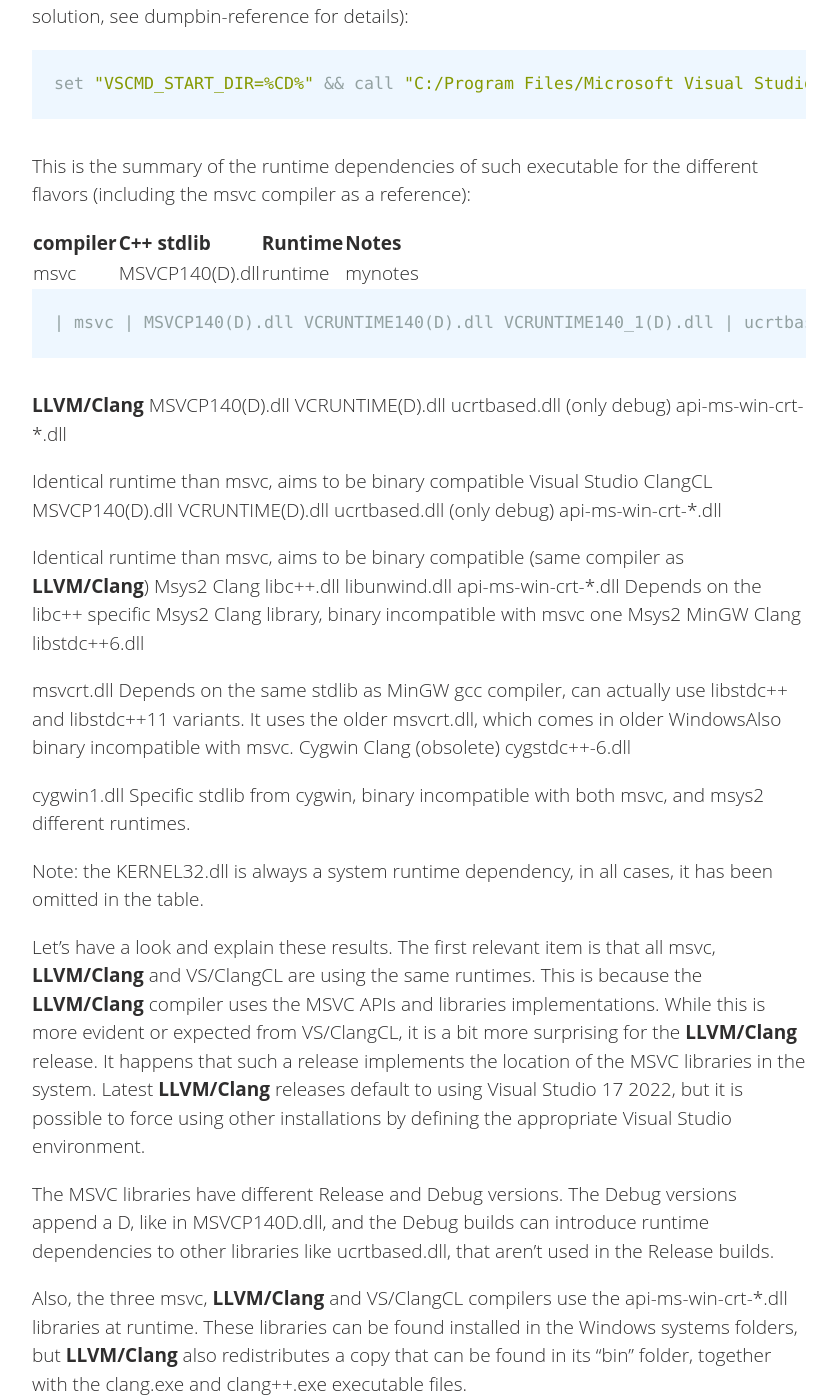
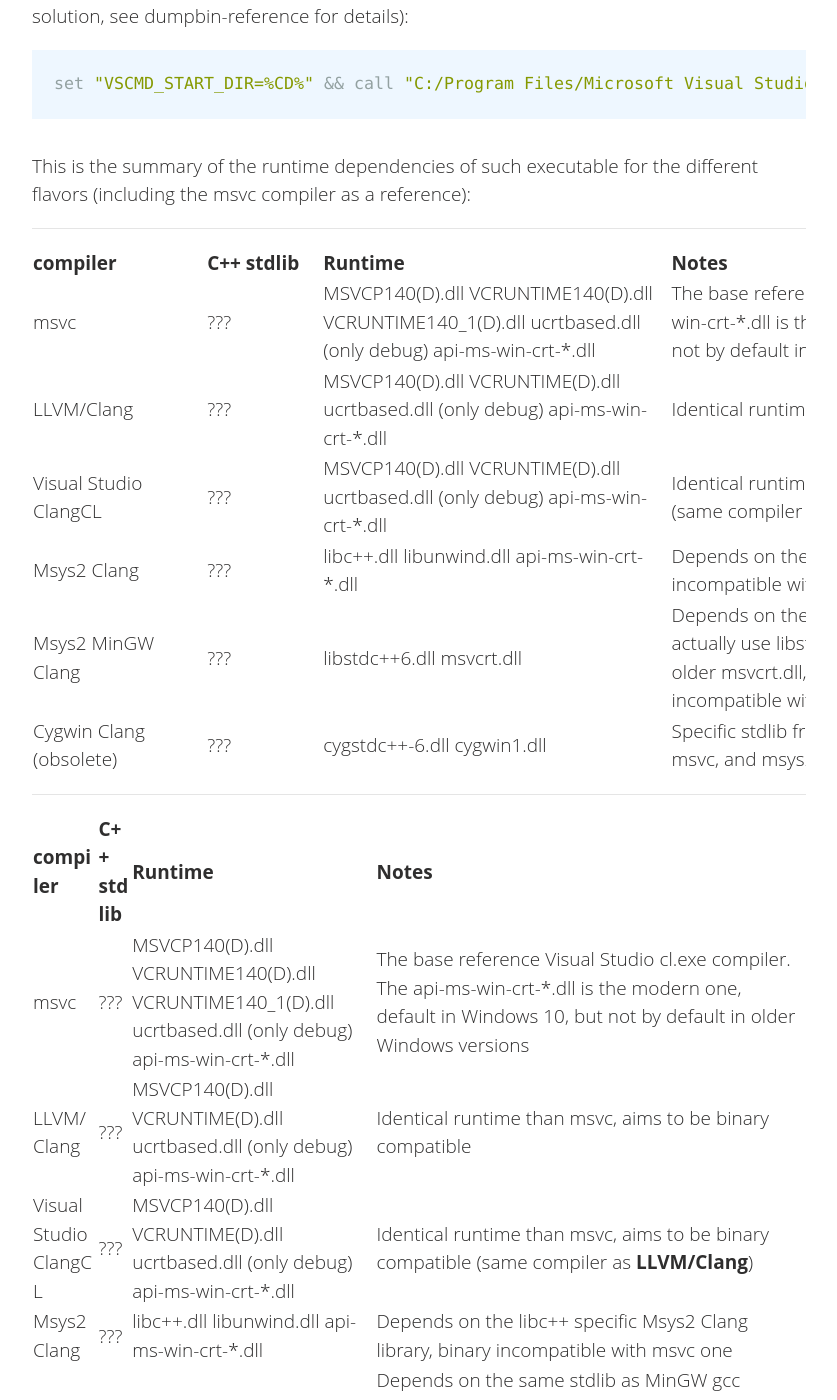
Before and after one commit to conan-io/conan-io.github.io, a Jekyll site: the page built from _posts/2022-10-12-Different-flavors-Clang-compiler-Windows.markdown, in a window 1280 px wide and 1400 px high, scrolled down 3421 px. Shown: the whole window, without its empty margins (20-857 px from the left). Built offline with Jekyll 4.4.1, drawn with Linux system fonts in a browser that asks for light colours; comment, search, counter and statistics services are not loaded; some of the changed text lies outside the part shown.

Commit message:
fix formating of the tables
- one is pure markdown with defaut a spacing
- other is a html one with inline markdown + custom spacing to look better

````diff
--- a/_posts/2022-10-12-Different-flavors-Clang-compiler-Windows.markdown
+++ b/_posts/2022-10-12-Different-flavors-Clang-compiler-Windows.markdown
@@ -119,52 +119,79 @@ set "VSCMD_START_DIR=%CD%" && call "C:/Program Files/Microsoft Visual Studio/202
 
 This is the summary of the runtime dependencies of such executable for the different flavors (including the msvc compiler as a reference):
 
+***
 
+<div style="
+    overflow-y: scroll;">
+<div style="
+    width: 150%;" >
+<table>
+  <colgroup>
+    <col width="15%" />
+    <col width="10%" />
+    <col width="30%" />
+    <col width="45%" />
+  </colgroup>
+  <thead>
+    <tr>
+      <th>compiler</th>
+      <th>C++ stdlib</th>
+      <th>Runtime</th>
+      <th>Notes</th>
+    </tr>
+  </thead>
+  <tbody>
+    <tr>
+      <td>msvc</td>
+      <td>???</td>
+      <td>MSVCP140(D).dll VCRUNTIME140(D).dll VCRUNTIME140_1(D).dll ucrtbased.dll (only debug) api-ms-win-crt-*.dll</td>
+      <td>The base reference Visual Studio cl.exe compiler. The api-ms-win-crt-*.dll is the modern one, default in Windows 10, but not by default in older Windows versions</td>
+    </tr>
+    <tr>
+      <td>LLVM/Clang</td>
+      <td>???</td>
+      <td>MSVCP140(D).dll VCRUNTIME(D).dll ucrtbased.dll (only debug) api-ms-win-crt-*.dll</td>
+      <td>Identical runtime than msvc, aims to be binary compatible</td>
+    </tr>
+    <tr>
+      <td>Visual Studio ClangCL</td>
+      <td>???</td>
+      <td>MSVCP140(D).dll VCRUNTIME(D).dll ucrtbased.dll (only debug) api-ms-win-crt-*.dll</td>
+      <td> <span markdown="span">Identical runtime than msvc, aims to be binary compatible (same compiler as **LLVM/Clang** </span></td>
+    </tr>
+    <tr>
+      <td>Msys2 Clang</td>
+      <td>???</td>
+      <td>libc++.dll libunwind.dll api-ms-win-crt-*.dll</td>
+      <td>Depends on the libc++ specific Msys2 Clang library, binary incompatible with msvc one</td>
+    </tr>
+    <tr>
+      <td>Msys2  MinGW Clang</td>
+      <td>???</td>
+      <td>libstdc++6.dll msvcrt.dll</td>
+      <td>Depends on the same stdlib as MinGW gcc compiler, can actually use libstdc++ and libstdc++11 variants. It uses the older msvcrt.dll, which comes in older WindowsAlso binary incompatible with msvc.</td>
+    </tr>
+    <tr>
+      <td>Cygwin Clang (obsolete)</td>
+      <td>???</td>
+      <td>cygstdc++-6.dll cygwin1.dll</td>
+      <td>Specific stdlib from cygwin, binary incompatible with both msvc, and msys2 different runtimes.</td>
+    </tr>
+  </tbody>
+</table>
+</div>
+</div>
 
-|  compiler   | C++ stdlib      | Runtime  | Notes |
-|-------------|-----------------|----------|-------|
-| msvc        | MSVCP140(D).dll |  runtime | mynotes |
+***
 
-
-```
-| msvc | MSVCP140(D).dll VCRUNTIME140(D).dll VCRUNTIME140_1(D).dll | ucrtbased.dll (only debug) api-ms-win-crt-*.dll | The base reference Visual Studio cl.exe compiler. The api-ms-win-crt-*.dll is the modern one, default in Windows 10, but not by default in older Windows versions |
-```
-
-**LLVM/Clang**
-MSVCP140(D).dll
-VCRUNTIME(D).dll
-ucrtbased.dll (only debug)
-api-ms-win-crt-*.dll
-
-
-Identical runtime than msvc, aims to be binary compatible
-Visual Studio ClangCL
-MSVCP140(D).dll
-VCRUNTIME(D).dll
-ucrtbased.dll (only debug)
-api-ms-win-crt-*.dll
-
-
-Identical runtime than msvc, aims to be binary compatible (same compiler as **LLVM/Clang**)
-Msys2 Clang
-libc++.dll
-libunwind.dll
-api-ms-win-crt-*.dll
-Depends on the libc++ specific Msys2 Clang library, binary incompatible with msvc one
-Msys2  MinGW Clang
-libstdc++6.dll
-
-
-
-msvcrt.dll
-Depends on the same stdlib as MinGW gcc compiler, can actually use libstdc++ and libstdc++11 variants. It uses the older msvcrt.dll, which comes in older WindowsAlso binary incompatible with msvc.
-Cygwin Clang (obsolete)
-cygstdc++-6.dll
-
-
-cygwin1.dll
-Specific stdlib from cygwin, binary incompatible with both msvc, and msys2 different runtimes.
-
+|  compiler          | C++ stdlib      | Runtime  | Notes |
+|--------------------|-----------------|----------|-------|
+| msvc | ??? | MSVCP140(D).dll VCRUNTIME140(D).dll VCRUNTIME140_1(D).dll ucrtbased.dll (only debug) api-ms-win-crt-\*.dll | The base reference Visual Studio cl.exe compiler. The api-ms-win-crt-\*.dll is the modern one, default in Windows 10, but not by default in older Windows versions |
+LLVM/Clang | ??? | MSVCP140(D).dll VCRUNTIME(D).dll ucrtbased.dll (only debug) api-ms-win-crt-\*.dll | Identical runtime than msvc, aims to be binary compatible
+Visual Studio ClangCL | ??? | MSVCP140(D).dll VCRUNTIME(D).dll ucrtbased.dll (only debug) api-ms-win-crt-\*.dll | Identical runtime than msvc, aims to be binary compatible (same compiler as **LLVM/Clang**)
+Msys2 Clang | ??? | libc++.dll libunwind.dll api-ms-win-crt-\*.dll | Depends on the libc++ specific Msys2 Clang library, binary incompatible with msvc one
+Msys2  MinGW Clang | ??? | libstdc++6.dll msvcrt.dll | Depends on the same stdlib as MinGW gcc compiler, can actually use libstdc++ and libstdc++11 variants. It uses the older msvcrt.dll, which comes in older WindowsAlso binary incompatible with msvc.
+Cygwin Clang (obsolete) | ??? | cygstdc++-6.dll cygwin1.dll | Specific stdlib from cygwin, binary incompatible with both msvc, and msys2 different runtimes.
 
 Note: the KERNEL32.dll is always a system runtime dependency, in all cases, it has been omitted in the table.
 
````
